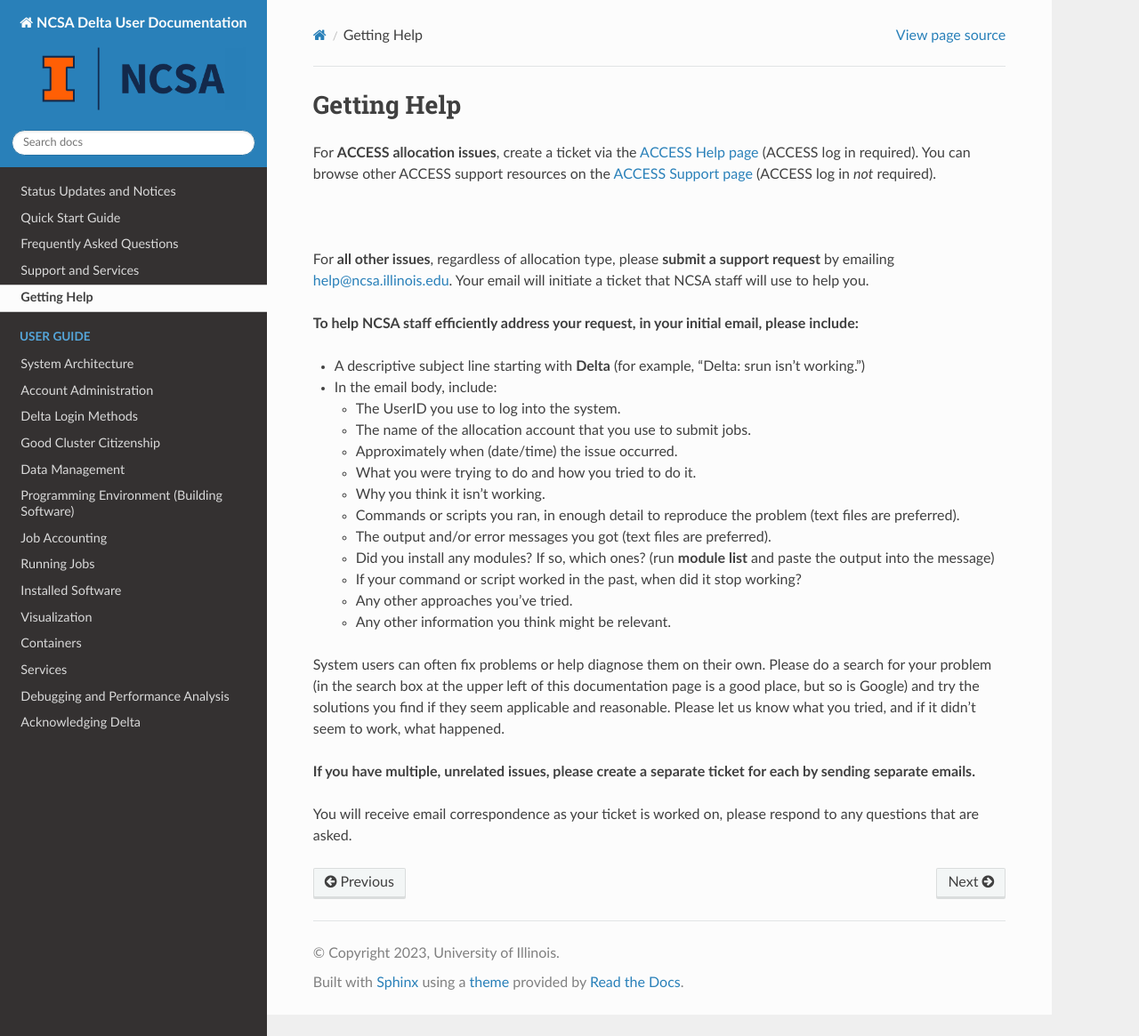
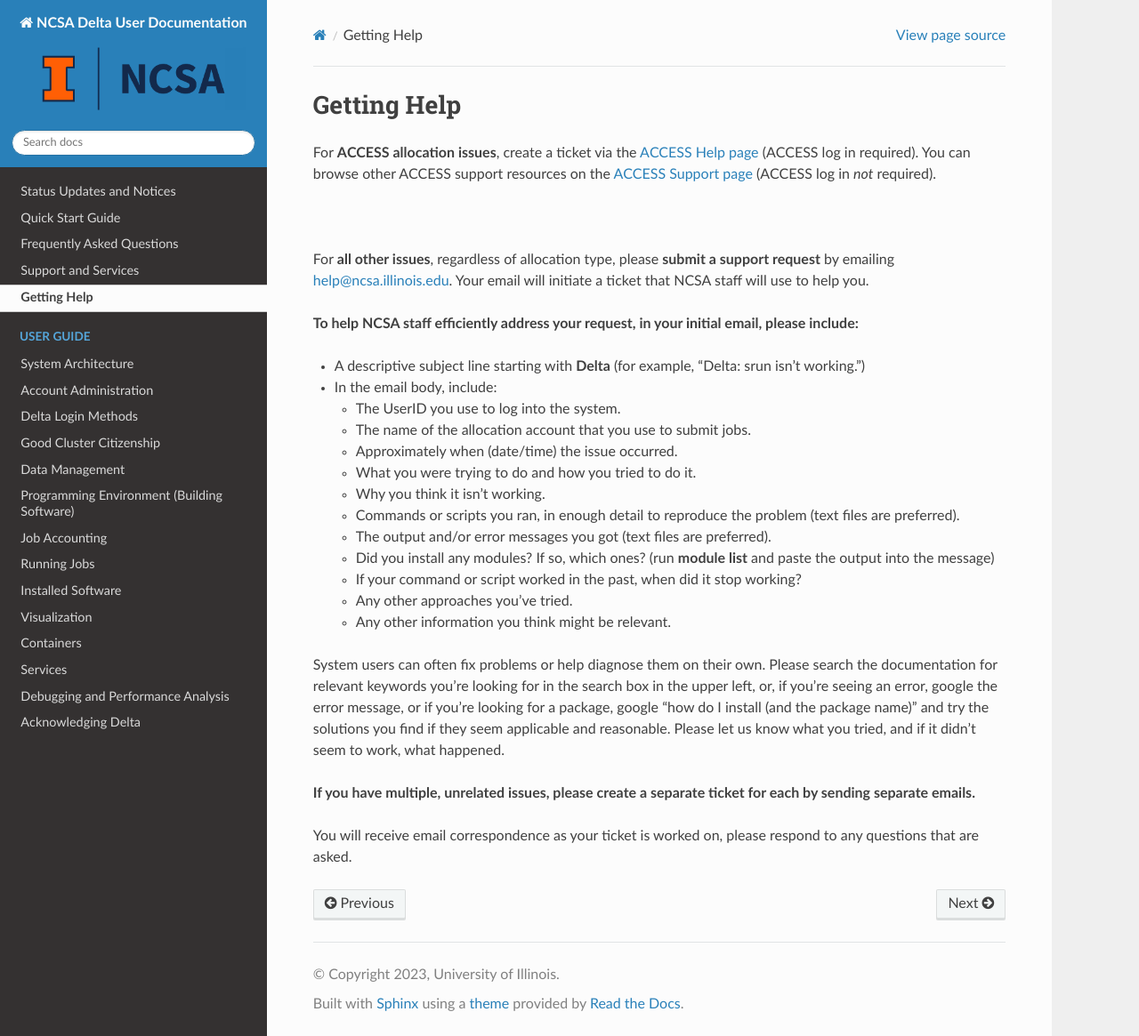
Before and after one commit to ncsa/Delta_doc, a Sphinx documentation site: the page built from docs/source/help.rst, in a window 1280 px wide and 1165 px high. Shown: the whole window at 89% size. Built offline with Sphinx 7.4.7 and the Read the Docs theme 2.0.0, drawn with Linux system fonts in a browser that asks for light colours.

Commit message:
tweaks with examples
Tweaking with examples for searches.

```diff
--- a/docs/source/help.rst
+++ b/docs/source/help.rst
@@ -28,7 +28,7 @@ For **ACCESS allocation issues**, create a ticket via the `ACCESS Help page <htt
   - Any other approaches you’ve tried.
   - Any other information you think might be relevant.
 
-System users can often fix problems or help diagnose them on their own.  Please do a search for your problem (in the search box at the upper left of this documentation page is a good place, but so is Google) and try the solutions you find if they seem applicable and reasonable.  Please let us know what you tried, and if it didn't seem to work, what happened.
+System users can often fix problems or help diagnose them on their own.  Please search the documentation for relevant keywords you're looking for in the search box in the upper left, or, if you're seeing an error, google the error message, or if you're looking for a package, google "how do I install (and the package name)" and try the solutions you find if they seem applicable and reasonable.  Please let us know what you tried, and if it didn't seem to work, what happened.
 
 **If you have multiple, unrelated issues, please create a separate ticket for each by sending separate emails.**
 
```
